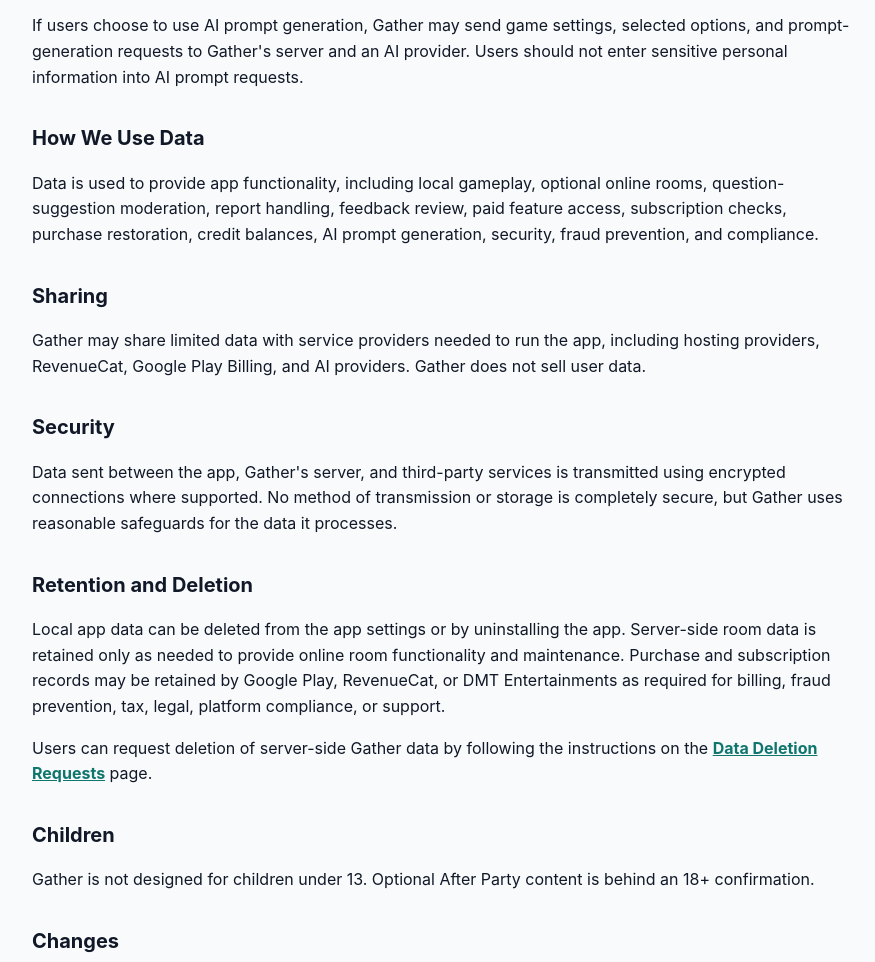
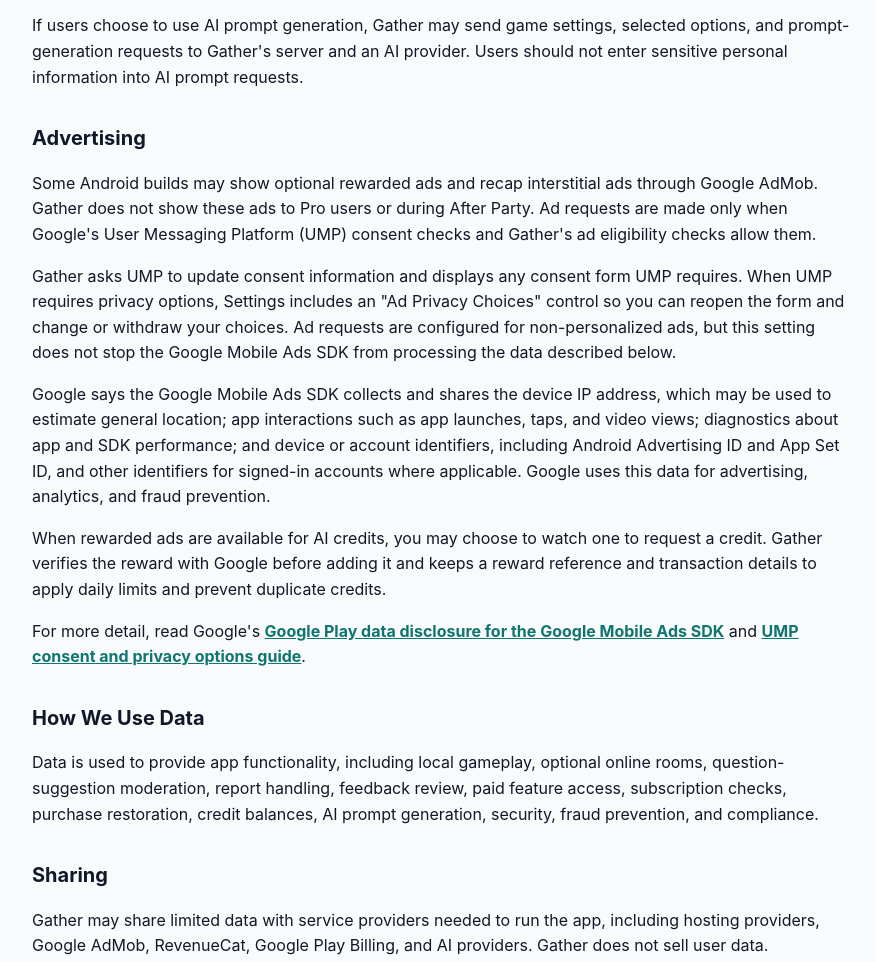
Before and after one commit to MaartenDMT/gather-pages, a plain HTML site: page privacy.html in a window 1280 px wide. Shown: the part 1447-2409 px from the top of the page, without its empty margins (198-1073 px from the left). Drawn offline with Linux system fonts and the light colour scheme.

Commit message:
Draft Gather AdMob privacy disclosure

```diff
--- a/privacy.html
+++ b/privacy.html
@@ -53,7 +53,7 @@
   <body>
     <main>
       <h1>Gather Privacy Policy</h1>
-      <p class="updated">Last updated: October 3, 2026</p>
+      <p class="updated">Last updated: October 16, 2026</p>
 
       <p>
         This Privacy Policy explains how DMT Entertainments handles information in Gather, a party game app for local and optional online play.
@@ -96,6 +96,23 @@
         If users choose to use AI prompt generation, Gather may send game settings, selected options, and prompt-generation requests to Gather's server and an AI provider. Users should not enter sensitive personal information into AI prompt requests.
       </p>
 
+      <h2>Advertising</h2>
+      <p>
+        Some Android builds may show optional rewarded ads and recap interstitial ads through Google AdMob. Gather does not show these ads to Pro users or during After Party. Ad requests are made only when Google's User Messaging Platform (UMP) consent checks and Gather's ad eligibility checks allow them.
+      </p>
+      <p>
+        Gather asks UMP to update consent information and displays any consent form UMP requires. When UMP requires privacy options, Settings includes an "Ad Privacy Choices" control so you can reopen the form and change or withdraw your choices. Ad requests are configured for non-personalized ads, but this setting does not stop the Google Mobile Ads SDK from processing the data described below.
+      </p>
+      <p>
+        Google says the Google Mobile Ads SDK collects and shares the device IP address, which may be used to estimate general location; app interactions such as app launches, taps, and video views; diagnostics about app and SDK performance; and device or account identifiers, including Android Advertising ID and App Set ID, and other identifiers for signed-in accounts where applicable. Google uses this data for advertising, analytics, and fraud prevention.
+      </p>
+      <p>
+        When rewarded ads are available for AI credits, you may choose to watch one to request a credit. Gather verifies the reward with Google before adding it and keeps a reward reference and transaction details to apply daily limits and prevent duplicate credits.
+      </p>
+      <p>
+        For more detail, read Google's <a href="https://developers.google.com/admob/android/privacy/play-data-disclosure">Google Play data disclosure for the Google Mobile Ads SDK</a> and <a href="https://developers.google.com/admob/android/privacy">UMP consent and privacy options guide</a>.
+      </p>
+
       <h2>How We Use Data</h2>
       <p>
         Data is used to provide app functionality, including local gameplay, optional online rooms, question-suggestion moderation, report handling, feedback review, paid feature access, subscription checks, purchase restoration, credit balances, AI prompt generation, security, fraud prevention, and compliance.
@@ -103,7 +120,7 @@
 
       <h2>Sharing</h2>
       <p>
-        Gather may share limited data with service providers needed to run the app, including hosting providers, RevenueCat, Google Play Billing, and AI providers. Gather does not sell user data.
+        Gather may share limited data with service providers needed to run the app, including hosting providers, Google AdMob, RevenueCat, Google Play Billing, and AI providers. Gather does not sell user data.
       </p>
 
       <h2>Security</h2>
```
